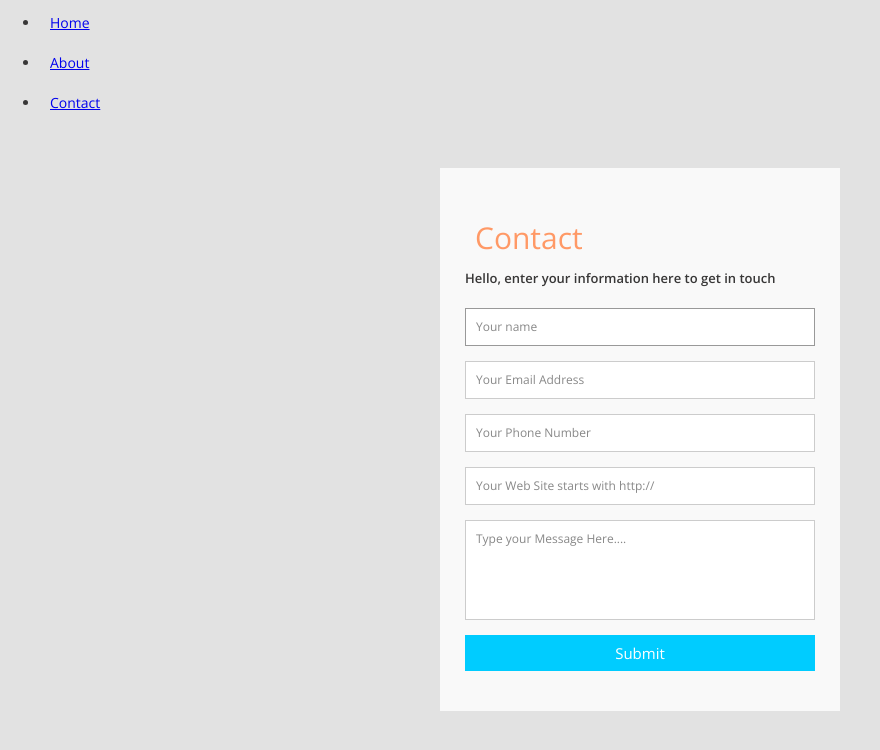
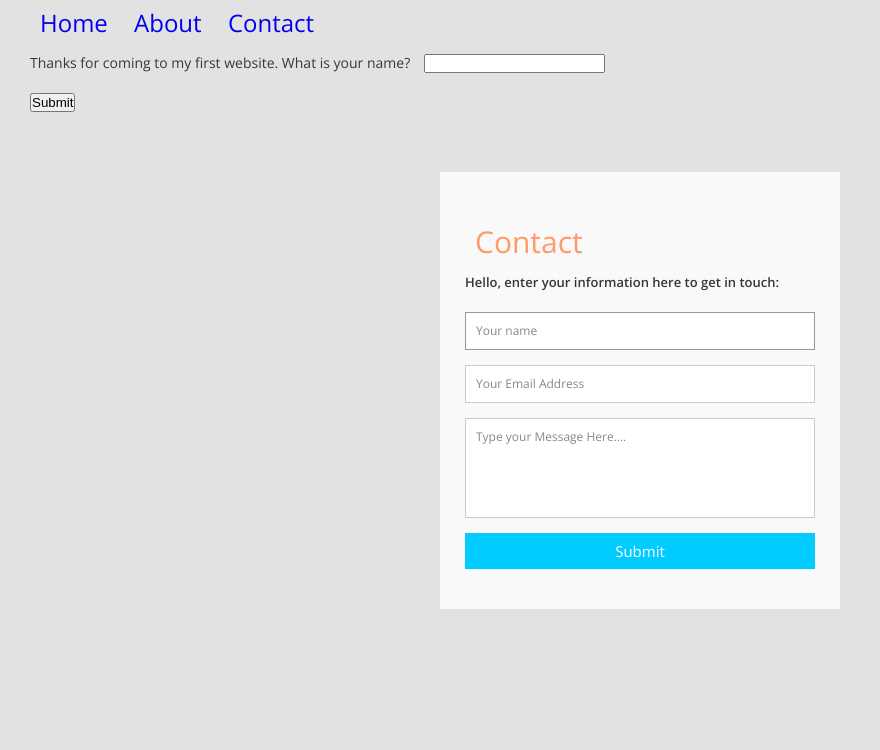
Before and after one commit to SarahTCummings/-Cummings-Portfolio, a plain HTML site: page contact.html in a window 1280 px wide. Shown: the whole page, without its empty margins (0-880 px from the left). Drawn offline with nearby package versions, Linux system fonts and the light colour scheme.

Commit message:
Nav Bar, Javascript form
navigation bar improvements, javascript form

```diff
--- a/contact.html
+++ b/contact.html
@@ -2,27 +2,28 @@
   <link rel="stylesheet" href="style.css">
 <head>
   <title>Contact Me</title>
-  <ul id="navigation">
-    <li><a href="index.html" class="on"> Home </a></li>
-      <li><a href="about.html"> About </a> </li>
-      <li><a href="contact.html"> Contact </a> </li>
-    </ul>
+  <nav>
+    <a href="index.html" class="on"> Home </a>
+      <a href="about.html"> About </a>
+      <a href="contact.html"> Contact </a>
+    </nav>
+  </head>
   <body>
+    <form id="form1">
+    Thanks for coming to my first website. What is your name? <input name="name" type="text" size="20">
+    </form>
+    <button onclick="outputname()">Submit</button>
+    <script src="youlookgreat.js"> </script>
+    <p id="demo"></p>
     <div class="container">
   <form id="contact" action="" method="post">
     <h3>Contact</h3>
-    <h4>Hello, enter your information here to get in touch</h4>
+    <h4>Hello, enter your information here to get in touch:</h4>
     <fieldset>
       <input placeholder="Your name" type="text" tabindex="1" required autofocus>
     </fieldset>
     <fieldset>
       <input placeholder="Your Email Address" type="email" tabindex="2" required>
-    </fieldset>
-    <fieldset>
-      <input placeholder="Your Phone Number" type="tel" tabindex="3" required>
-    </fieldset>
-    <fieldset>
-      <input placeholder="Your Web Site starts with http://" type="url" tabindex="4" required>
     </fieldset>
     <fieldset>
       <textarea placeholder="Type your Message Here...." tabindex="5" required></textarea>
--- a/style.css
+++ b/style.css
@@ -172,3 +172,19 @@ img.medium_three {
   width: 125px;
   height: 167px;
 }
+
+nav a:link {
+  font-size: 24px;
+  text-decoration: none;
+
+
+}
+nav a:hover {
+  color: black;
+  text-decoration: underline;
+}
+
+
+a:active {
+    text-decoration: underline;
+}
--- /dev/null
+++ b/youlookgreat.js
@@ -0,0 +1,8 @@
+
+function outputname() {
+var x,y,name,a,b,answer;
+x=document.getElementById("form1") ;
+y=x.elements["name"].value;
+document.getElementById("demo").innerHTML="Hello "+y+"! You look great today!<br>";
+
+}
```
Also changed, not shown: about.html (+7 -8 lines), index.html (+5 -5 lines).
